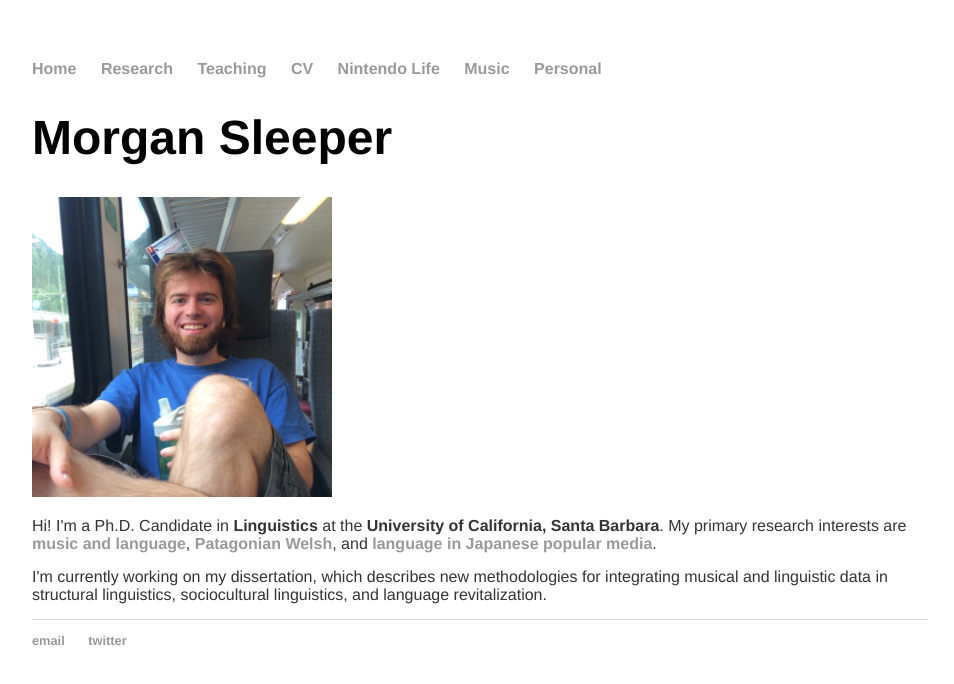
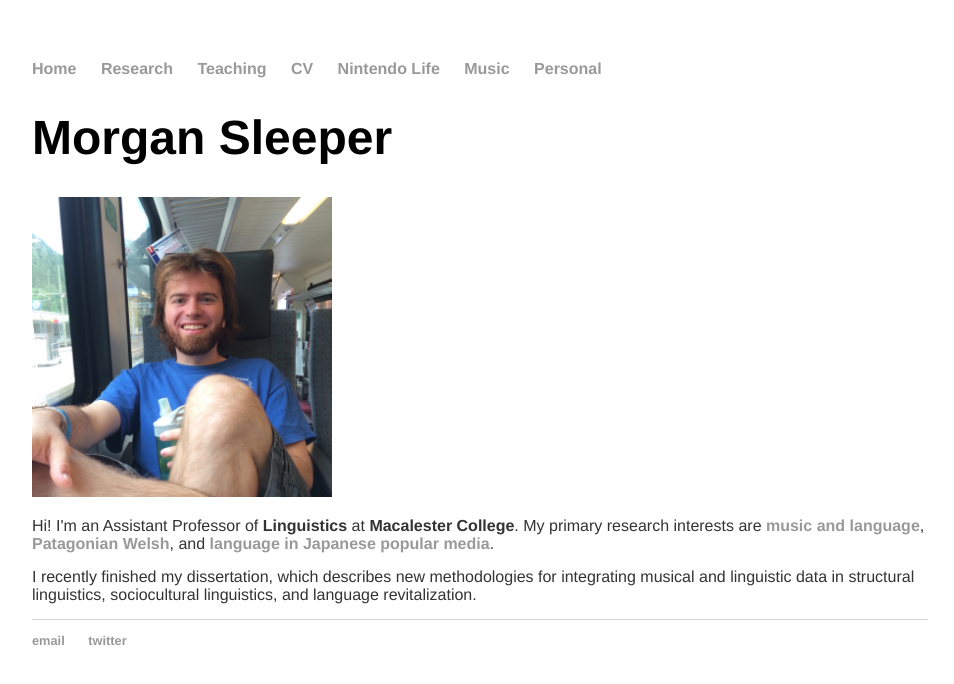
Before and after one commit to morgansleeper/morgansleeper.github.io, a Jekyll site: the page built from index.html, in a window 1280 px wide. Shown: the top 684 px of the page, without its empty margins (160-1114 px from the left). Built offline with Jekyll 4.4.1, drawn with Linux system fonts in a browser that asks for light colours.

Commit message:
Update index.html

```diff
--- a/index.html
+++ b/index.html
@@ -6,10 +6,10 @@ title: Morgan Sleeper
 	<h1>Morgan Sleeper</h1>
 	<p><img src = morgan.jpeg
 		style="width:300px;height:300px;"></p>
-	<p>Hi! I'm a Ph.D. Candidate in <b>Linguistics</b> at the <b>University of California, Santa Barbara</b>. My primary research
+	<p>Hi! I'm an Assistant Professor of <b>Linguistics</b> at <b>Macalester College</b>. My primary research
 		interests are <b><a href = /research/index.html#musicandlanguage>music and language</a></b>,
 		<b><a href = /research/index.html#patagonianwelsh>Patagonian Welsh</a></b>, and
 		<b><a href = /research/index.html#lginjpn>language in Japanese popular media</a></b>.</p>
-		<p>I'm currently working on my dissertation, which describes new methodologies for integrating musical and linguistic
+		<p>I recently finished my dissertation, which describes new methodologies for integrating musical and linguistic
 		data in structural linguistics, sociocultural linguistics, and language revitalization.</p>
 </div><!-- /.blurb -->
```
